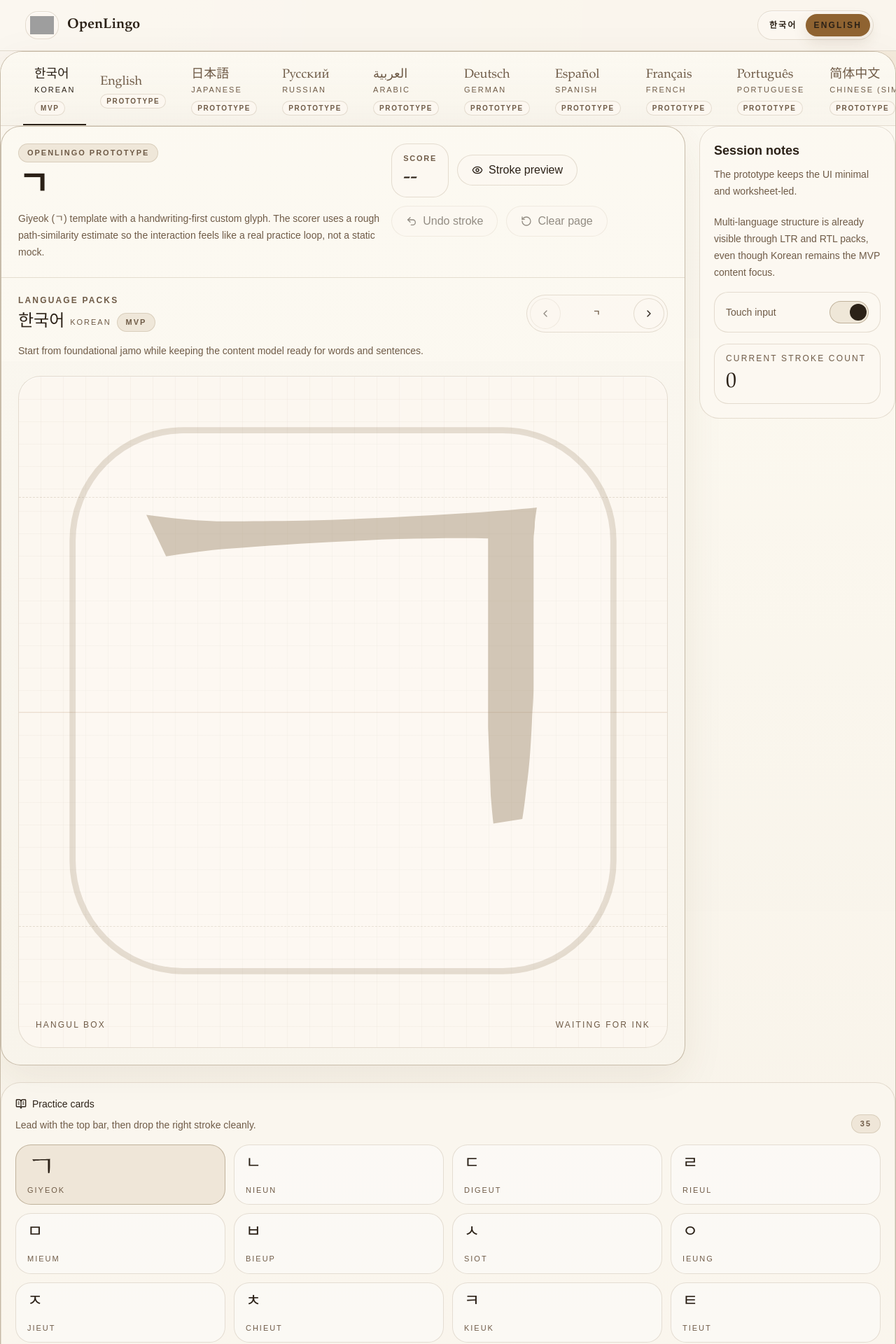
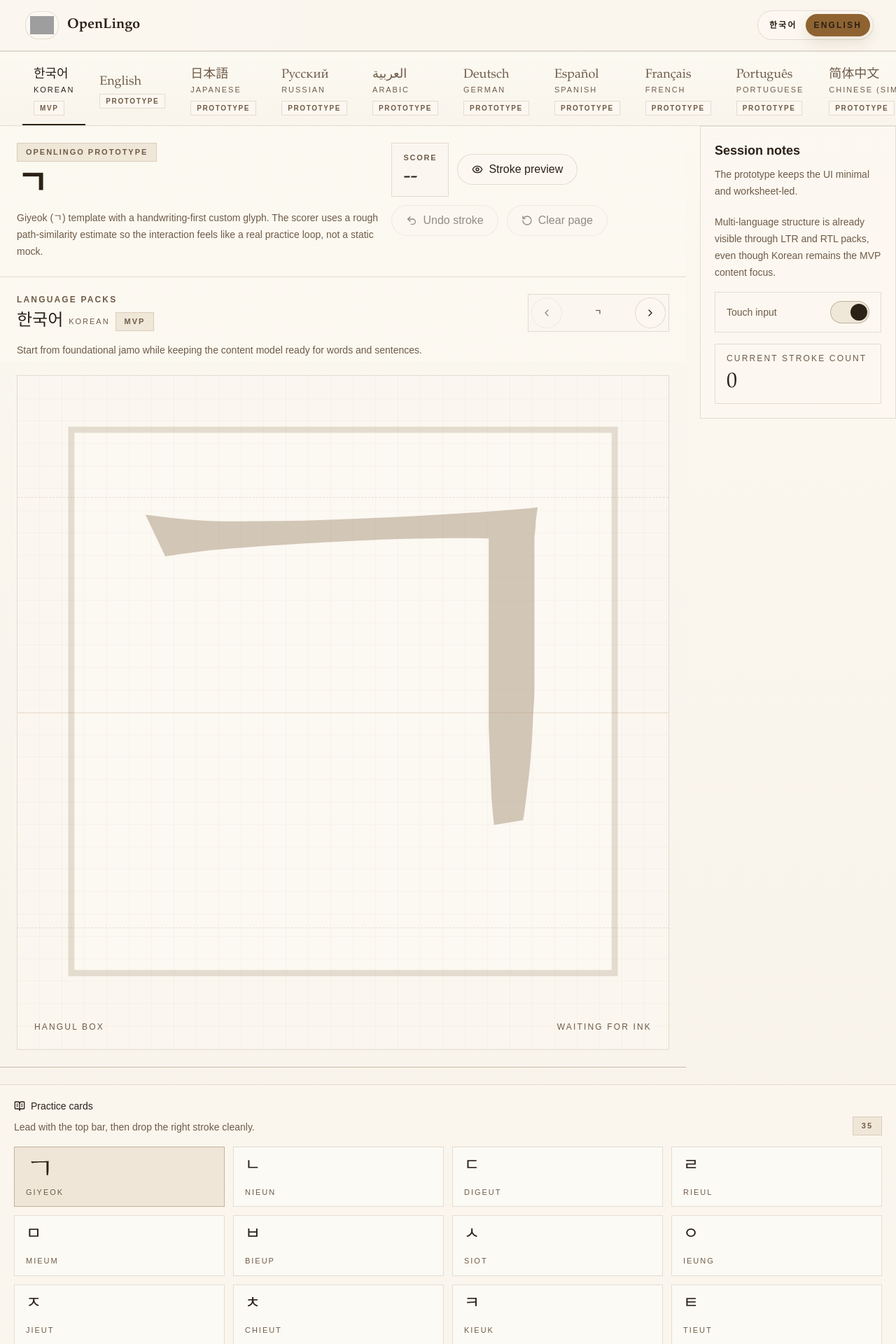
Before and after one commit to kidow/openlingo, a Next.js app: page /en in a window 1280 px wide. Shown: the top 1920 px of the page at 70% size. Built offline with nearby package versions, Linux system fonts and the light colour scheme; grey boxes are pictures that could not be loaded.

Commit message:
refactor: remove rounded framing from practice layout

```diff
--- a/src/components/practice/language-pack-tabs.tsx
+++ b/src/components/practice/language-pack-tabs.tsx
@@ -20,7 +20,7 @@ export function LanguagePackTabs({ ariaLabel, items, selectedId, onSelect }: Lan
   return (
     <div
       data-testid="language-pack-tabs-band"
-      className="border-b border-[color:var(--border-soft)] bg-[linear-gradient(180deg,rgba(252,249,241,0.98),rgba(248,244,236,0.94))]"
+      className="border-y border-[color:var(--border-soft)] bg-[linear-gradient(180deg,rgba(252,249,241,0.98),rgba(248,244,236,0.94))]"
     >
       <div
         role="tablist"
@@ -52,7 +52,7 @@ export function LanguagePackTabs({ ariaLabel, items, selectedId, onSelect }: Lan
                 <span className="mt-1 block text-[11px] uppercase tracking-[0.18em]">{item.secondaryLabel}</span>
               ) : null}
               {item.badgeLabel ? (
-                <span className="mt-2 inline-flex rounded-full border border-[color:var(--border-soft)] bg-[color:var(--paper)] px-2 py-0.5 text-[10px] font-semibold uppercase tracking-[0.16em] text-[color:var(--muted-foreground)]">
+                <span className="mt-2 inline-flex border border-[color:var(--border-soft)] bg-[color:var(--paper)] px-2 py-0.5 text-[10px] font-semibold uppercase tracking-[0.16em] text-[color:var(--muted-foreground)]">
                   {item.badgeLabel}
                 </span>
               ) : null}
--- a/src/components/practice/practice-canvas.tsx
+++ b/src/components/practice/practice-canvas.tsx
@@ -63,11 +63,11 @@ export function PracticeCanvas({
   const quickScoreLabel = score === null ? "--" : `${score}%`;
 
   return (
-    <Card className="overflow-hidden border-[color:var(--border-strong)] bg-[linear-gradient(180deg,rgba(252,249,241,0.98),rgba(248,244,236,0.99))]">
+    <Card className="overflow-hidden rounded-none border-x-0 border-t-0 border-b-[color:var(--border-strong)] shadow-none bg-[linear-gradient(180deg,rgba(252,249,241,0.98),rgba(248,244,236,0.99))]">
       <CardHeader className="gap-4 border-b border-[color:var(--border-soft)]">
         <div className="flex flex-col gap-4 lg:flex-row lg:items-start lg:justify-between">
           <div className="space-y-3">
-            <Badge className="w-fit">{dictionary.hero.badge}</Badge>
+            <Badge className="w-fit rounded-none">{dictionary.hero.badge}</Badge>
             <div className="space-y-2">
               <CardTitle className="text-4xl leading-none md:text-5xl">{selectedTemplate.nativeLabel}</CardTitle>
               <CardDescription className="max-w-3xl">
@@ -77,7 +77,7 @@ export function PracticeCanvas({
           </div>
 
           <div className="flex flex-wrap items-center gap-3">
-            <div className="rounded-[22px] border border-[color:var(--border-soft)] bg-[color:var(--paper)] px-4 py-3">
+            <div className="border border-[color:var(--border-soft)] bg-[color:var(--paper)] px-4 py-3">
               <div className="text-[11px] font-semibold uppercase tracking-[0.16em] text-[color:var(--muted-foreground)]">
                 {dictionary.sections.scoreTitle}
               </div>
@@ -120,14 +120,14 @@ export function PracticeCanvas({
                   {currentPackLabel}
                 </span>
               ) : null}
-              <Badge>{dictionary.stages[selectedLanguage.stage]}</Badge>
+              <Badge className="rounded-none">{dictionary.stages[selectedLanguage.stage]}</Badge>
             </div>
             <p className="mt-3 max-w-2xl text-sm leading-6 text-[color:var(--muted-foreground)]">
               {getLocalizedText(selectedLanguage.summary, locale)}
             </p>
           </div>
 
-          <div className="flex items-center gap-2 self-start rounded-full border border-[color:var(--border-soft)] bg-[color:var(--paper)] p-1">
+          <div className="flex items-center gap-2 self-start border border-[color:var(--border-soft)] bg-[color:var(--paper)] p-1">
             <Button
               type="button"
               variant="ghost"
@@ -156,7 +156,7 @@ export function PracticeCanvas({
           </div>
         </div>
 
-        <div className="relative overflow-hidden rounded-[32px] border border-[color:var(--border-soft)] bg-[color:var(--paper)] p-4 shadow-[inset_0_1px_0_rgba(255,255,255,0.85)] md:p-6">
+        <div className="relative overflow-hidden border border-[color:var(--border-soft)] bg-[color:var(--paper)] p-4 shadow-[inset_0_1px_0_rgba(255,255,255,0.85)] md:p-6">
           <div className="pointer-events-none absolute inset-0 bg-[linear-gradient(0deg,transparent_31px,rgba(134,111,81,0.12)_32px),linear-gradient(90deg,transparent_31px,rgba(134,111,81,0.12)_32px)] bg-[size:32px_32px] opacity-70" />
           <div className="pointer-events-none absolute inset-x-0 top-[18%] border-t border-dashed border-[color:var(--border-soft)]" />
           <div className="pointer-events-none absolute inset-x-0 top-[50%] border-t border-[color:rgba(153,98,46,0.18)]" />
@@ -177,7 +177,7 @@ export function PracticeCanvas({
           <svg
             viewBox="0 0 100 100"
             data-testid="practice-canvas-surface"
-            className="relative z-0 aspect-square w-full touch-none rounded-[24px] bg-transparent"
+            className="relative z-0 aspect-square w-full touch-none bg-transparent"
             onPointerDown={onBeginStroke}
             onPointerMove={onMoveStroke}
             onPointerUp={onEndStroke}
@@ -189,7 +189,7 @@ export function PracticeCanvas({
               y="6"
               width="88"
               height="88"
-              rx="18"
+              rx="0"
               pointerEvents="none"
               className="fill-[color:rgba(255,255,255,0.15)] stroke-[color:var(--border-soft)]"
             />
--- a/src/components/practice/practice-workspace.tsx
+++ b/src/components/practice/practice-workspace.tsx
@@ -12,7 +12,7 @@ export function PracticeWorkspace({ tabsBand, canvasStage, templateGrid }: Pract
       data-testid="practice-workspace"
       className="mx-auto min-h-[calc(100vh-88px)] w-full max-w-[1600px]"
     >
-      <section className="overflow-hidden rounded-[32px] border border-[color:var(--border-strong)] bg-[linear-gradient(180deg,rgba(252,249,241,0.98),rgba(246,240,231,0.97))] shadow-[0_24px_70px_rgba(88,63,30,0.08)]">
+      <section className="bg-[linear-gradient(180deg,rgba(252,249,241,0.98),rgba(246,240,231,0.97))]">
         {tabsBand}
         <div className="grid gap-6">
           <div className="min-h-[28rem]">{canvasStage}</div>
--- a/src/components/practice/prototype-practice-sheet.tsx
+++ b/src/components/practice/prototype-practice-sheet.tsx
@@ -244,7 +244,7 @@ export function PrototypePracticeSheet({ locale, dictionary }: PrototypePractice
             onEndStroke={endStroke}
           />
 
-          <aside className="rounded-[28px] border border-[color:var(--border-soft)] bg-[color:var(--paper)]/82 p-5 shadow-[inset_0_1px_0_rgba(255,255,255,0.6)]">
+          <aside className="border border-[color:var(--border-soft)] bg-[color:var(--paper)]/82 p-5 shadow-[inset_0_1px_0_rgba(255,255,255,0.6)]">
             <div className="space-y-2">
               <h2 className="text-lg font-semibold text-[color:var(--foreground)]">
                 {dictionary.sections.sessionNotesTitle}
@@ -257,7 +257,7 @@ export function PrototypePracticeSheet({ locale, dictionary }: PrototypePractice
             <div className="mt-5 space-y-4 text-sm leading-6 text-[color:var(--muted-foreground)]">
               <p>{dictionary.notes.multilingual}</p>
 
-              <div className="flex items-center justify-between gap-3 rounded-[20px] border border-[color:var(--border-soft)] bg-[color:var(--paper)]/92 px-4 py-3">
+              <div className="flex items-center justify-between gap-3 border border-[color:var(--border-soft)] bg-[color:var(--paper)]/92 px-4 py-3">
                 <span>{dictionary.notes.touchInput}</span>
                 <button
                   type="button"
@@ -279,7 +279,7 @@ export function PrototypePracticeSheet({ locale, dictionary }: PrototypePractice
                 </button>
               </div>
 
-              <div className="rounded-[20px] border border-[color:var(--border-soft)] bg-[color:var(--paper)]/92 px-4 py-3">
+              <div className="border border-[color:var(--border-soft)] bg-[color:var(--paper)]/92 px-4 py-3">
                 <div className="text-xs uppercase tracking-[0.18em]">{dictionary.notes.currentStrokeCount}</div>
                 <div className="mt-2 font-[family-name:var(--font-display)] text-3xl text-[color:var(--foreground)]">
                   {renderedStrokeCount}
--- a/src/components/practice/template-grid.tsx
+++ b/src/components/practice/template-grid.tsx
@@ -30,7 +30,7 @@ export function TemplateGrid({
     <section
       data-testid="template-grid"
       aria-label={dictionary.sections.practiceCardsTitle}
-      className="rounded-[28px] border border-[color:var(--border-soft)] bg-[color:var(--paper)]/64 p-4 md:p-5"
+      className="border-x-0 border-b-0 border-t border-[color:var(--border-soft)] bg-[color:var(--paper)]/64 p-4 md:p-5"
     >
       <div className="flex flex-col gap-3 md:flex-row md:items-end md:justify-between">
         <div>
@@ -41,7 +41,7 @@ export function TemplateGrid({
           <p className="mt-2 text-sm leading-6 text-[color:var(--muted-foreground)]">{selectedTemplateCue}</p>
         </div>
         <div className="flex flex-wrap gap-2">
-          <Badge>{selectedLanguage.templates.length}</Badge>
+          <Badge className="rounded-none">{selectedLanguage.templates.length}</Badge>
         </div>
       </div>
 
@@ -55,7 +55,7 @@ export function TemplateGrid({
               type="button"
               onClick={() => onSelectTemplate(template.id)}
               className={cn(
-                "rounded-[22px] border px-3 py-3 text-left transition-colors sm:px-4",
+                "border px-3 py-3 text-left transition-colors sm:px-4",
                 active
                   ? "border-[color:var(--border-strong)] bg-[color:var(--paper-deep)]"
                   : "border-[color:var(--border-soft)] bg-white/40 hover:bg-[color:var(--paper-strong)]"
```
